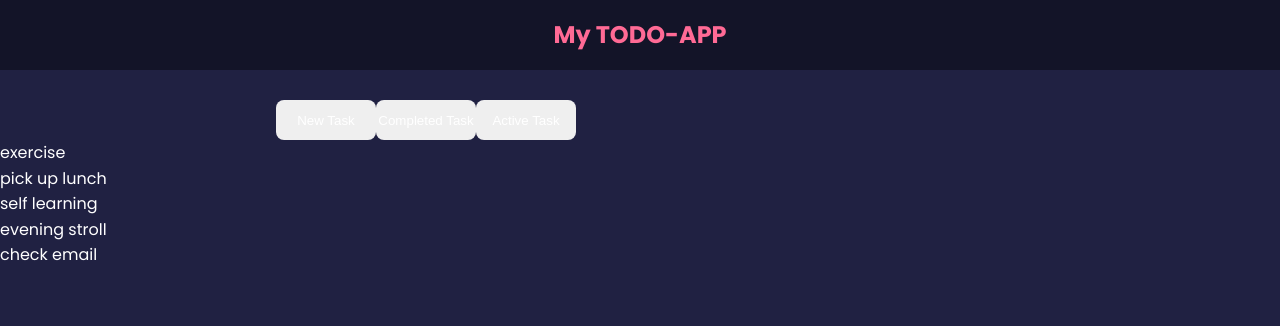
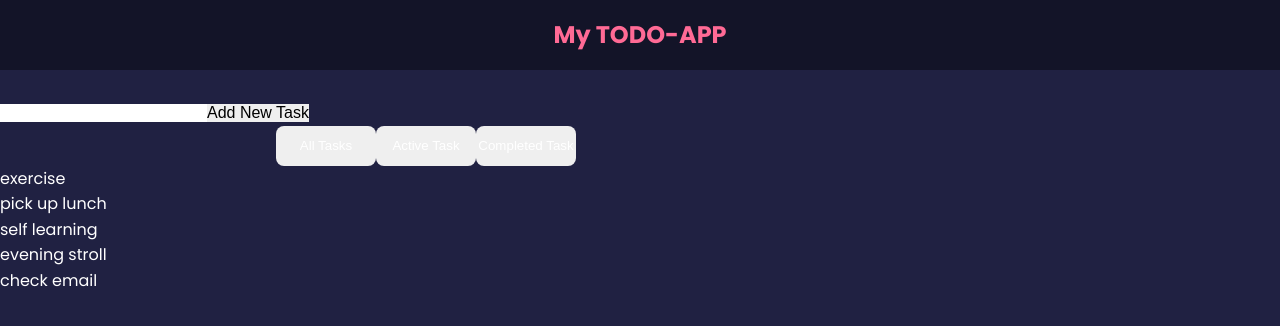
Before and after one commit to MisD77/Todo-App, a React (Create React App) app in the folder client/: page / in a window 1280 px wide. Shown: the top 326 px of the page. Built offline with nearby package versions, Linux system fonts and the light colour scheme.

Commit message:
added addtolist component to app.js

```diff
--- a/client/src/App.js
+++ b/client/src/App.js
@@ -1,4 +1,5 @@
 import Header from "./components/Header";
+import AddToList from "./components/AddToList";
 import "./index.css";
 
 
@@ -6,10 +7,11 @@
   return (
     <>
       <Header />
+      <AddToList />
       <div className="container">
-        <button className="btn new-task"> New Task</button>
+        <button className="btn all-task"> All Tasks</button>
+        <button className="btn active-task">Active Task</button>
         <button className="btn completed-task">Completed Task</button>
-        <button className="btn active-task">Active Task</button>
       </div>
       <div>
         <ul className="my-tasks">
```
